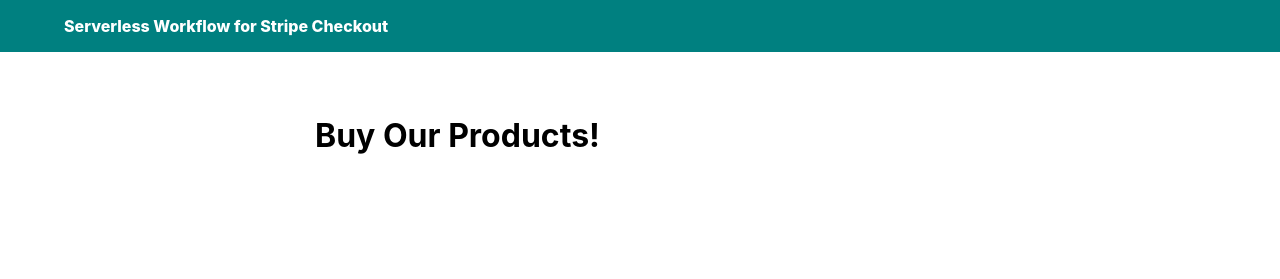
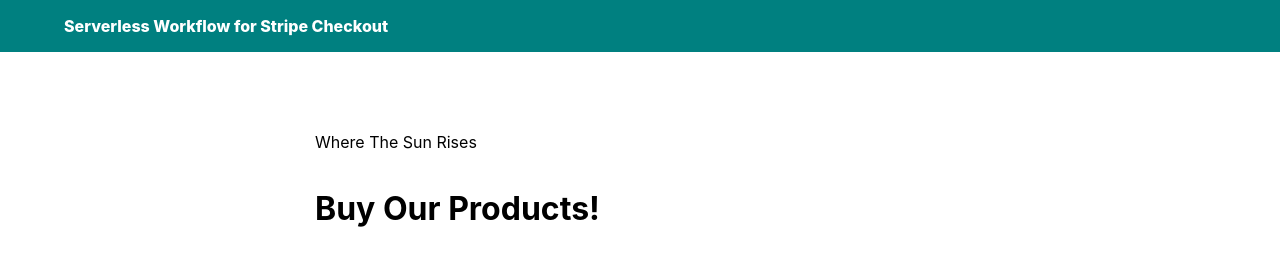
Before and after one commit to Web1011Weaver/Moroccan-Heritage, a website: page public/index.html in a window 1280 px wide. Drawn offline with Linux system fonts and the light colour scheme; no server answers.

Commit message:
intro added

```diff
--- a/public/css/main.css
+++ b/public/css/main.css
@@ -58,3 +58,8 @@ body {
     line-height: 1.25rem;
     padding: 0.25rem;
   }
+
+  .intro {
+    display: flex;
+    justify-content: left;
+  }
--- a/public/index.html
+++ b/public/index.html
@@ -12,6 +12,9 @@
     </header>
 
     <main>
+        <div class="intro">
+            <p>Where The Sun Rises</p>
+        </div>
       <h1>Buy Our Products!</h1>
       <div class="products"></div>
     </main>
```
